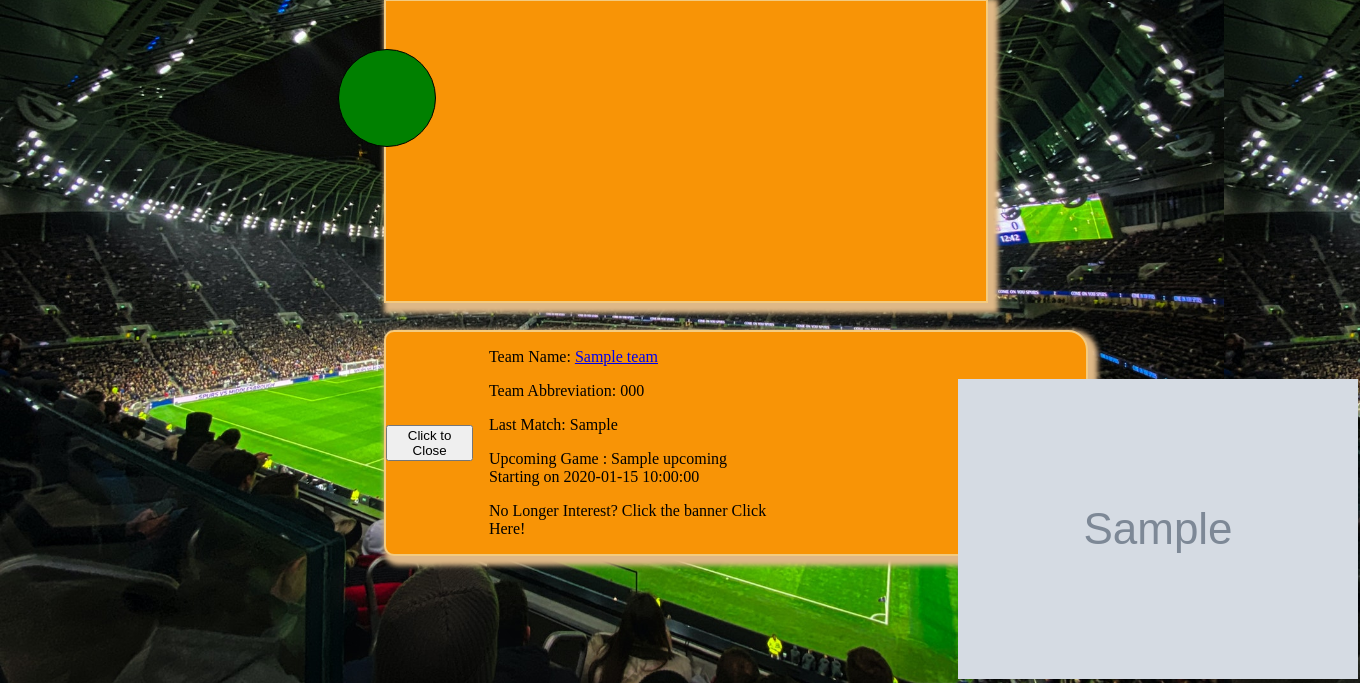
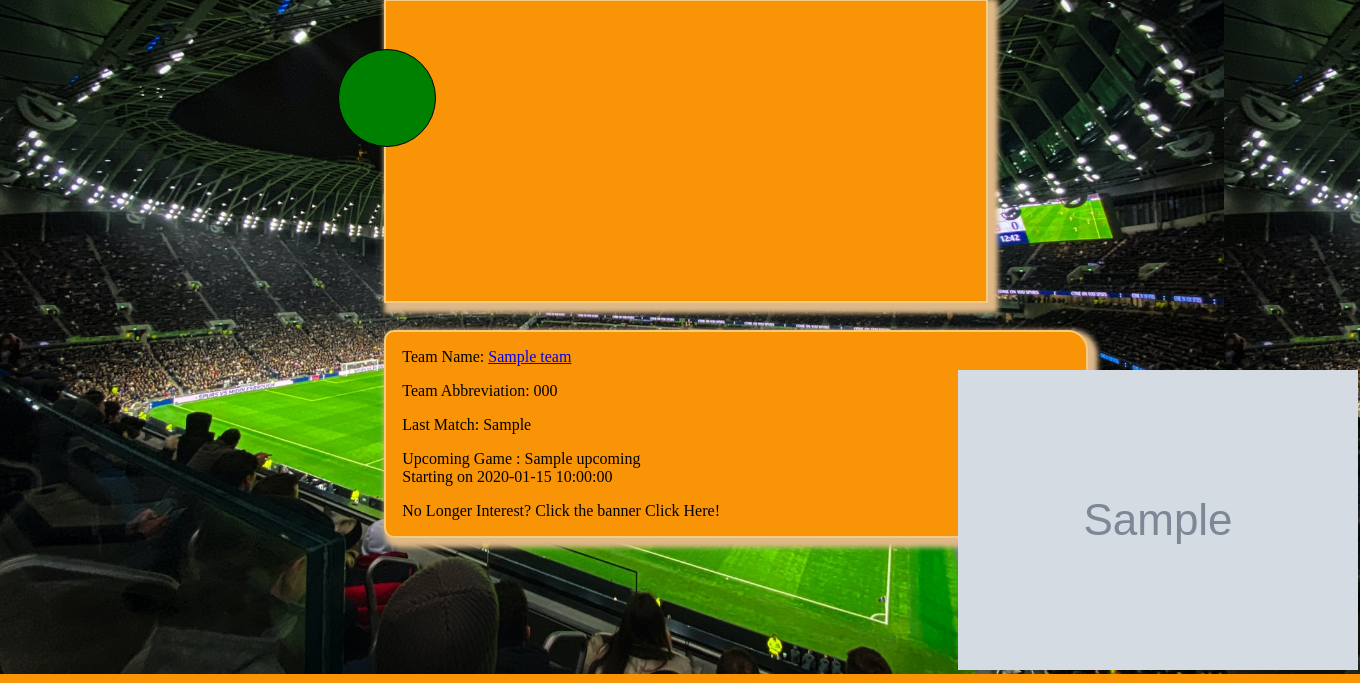
Before and after one commit to Carlosalvarez1997/E.P.L-Tracker, a Flask app: template flask_app/templates/index.html in a window 1360 px wide. Shown: the part 206-889 px from the top of the page. Run offline with Flask 3, Linux system fonts and the light colour scheme; the template is opened without the code that fills it: most values are stand-ins (such as "Sample title", 1, 10 or a date in 2020); grey boxes marked "Sample" are stand-in pictures.

Commit message:
Finished

```diff
--- a/flask_app/templates/index.html
+++ b/flask_app/templates/index.html
@@ -48,7 +48,6 @@
         </div>
         {%for team in all_teams%}
         <div class="firstteam">
-            <button class = "button">Click to Close</button>
             <div class="teaminfo">
                 <p class = "info">Team Name: <a href="/team/update/{{team.id}}">{{team.name}}</a></p>
                 <p class = "info">Team Abbreviation: {{team.short_code}}</p>
```
